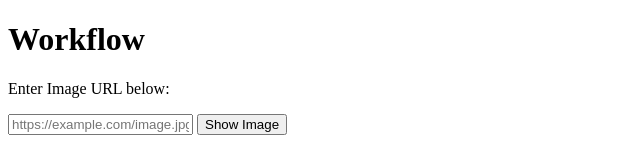
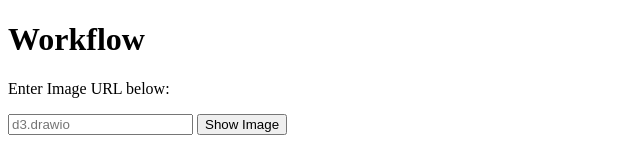
Before and after one commit to divya2005-gh/devops-3, a plain HTML site: page index.html in a window 1280 px wide. Shown: the whole page, without its empty margins (0-640 px from the left). Drawn offline with Linux system fonts and the light colour scheme.

Commit message:
Update index.html

```diff
--- a/index.html
+++ b/index.html
@@ -7,7 +7,7 @@
     <h1>Workflow</h1>
 
     <p>Enter Image URL below:</p>
-    <input type="text" id="urlBox" placeholder="https://example.com/image.jpg">
+    <input type="text" id="urlBox" placeholder="d3.drawio">
     <button onclick="document.getElementById('img').src=document.getElementById('urlBox').value">
         Show Image
     </button>
```
